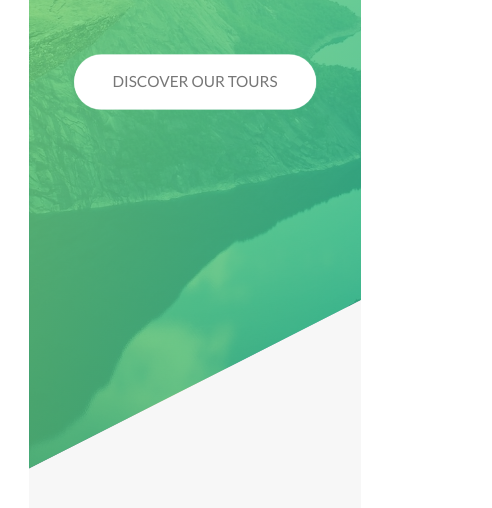
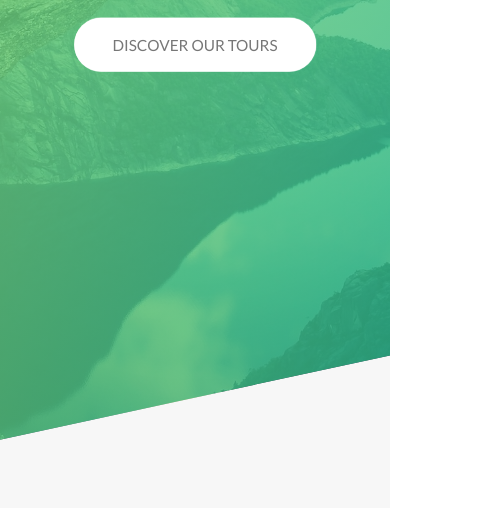
Before and after one commit to huymichael/Front-End-Practice, a website: page Natours/index.html in a window 390 px wide. Shown: the part 362-870 px from the top of the page, 492 px wide, since content can reach past the window. Drawn offline with Linux system fonts and the light colour scheme.

Commit message:
implement media query

```diff
--- a/Natours/sass/abstracts/_variables.scss
+++ b/Natours/sass/abstracts/_variables.scss
@@ -23,4 +23,5 @@ $default-font-size: 1.6rem;
 //GRID
 $grid-width: 114rem;
 $gutter-vertical: 8rem;
+$gutter-vertical-small: 6rem;
 $gutter-horizontal: 6rem;
--- a/Natours/sass/base/_base.scss
+++ b/Natours/sass/base/_base.scss
@@ -21,6 +21,10 @@ html {
 }
 
 body {
+  padding: 3rem;
+  box-sizing: border-box;
 
-  box-sizing: border-box;
+  @include respond(tab-port) {
+    padding: 0;
+  }
 }
--- a/Natours/sass/base/_typography.scss
+++ b/Natours/sass/base/_typography.scss
@@ -4,7 +4,6 @@ body {
   font-weight: 400;
   line-height: 1.7;
   color: $color-grey-dark;
-  padding: 3rem;
 }
 
 .heading-primary {
@@ -21,6 +20,10 @@ body {
     animation-name: moveInLeft;
     animation-duration: 1s;
     animation-timing-function: ease-out;
+    @include respond(phone) {
+      letter-spacing: 1rem;
+      font-size: 5rem;
+    }
   }
 
   &--sub {
@@ -31,6 +34,9 @@ body {
     animation-name: moveInRight;
     animation-duration: 1s;
     animation-timing-function: ease-out;
+    @include respond(phone) {
+      letter-spacing: .5rem;
+    }
   }
 }
 
@@ -44,6 +50,12 @@ body {
   color: transparent;
   letter-spacing: .2rem;
   transition: all .2s;
+  @include respond(tab-port) {
+    font-size: 3rem;
+  }
+  @include respond(phone) {
+    font-size: 2.5rem;
+  }
 
   &:hover {
     transform: skew(15deg, 2deg) scale(1.1);
--- a/Natours/sass/layout/_grid.scss
+++ b/Natours/sass/layout/_grid.scss
@@ -4,8 +4,14 @@
 
   &:not(:last-child) {
     margin-bottom: $gutter-vertical;
+    @include respond(tab-port) {
+      margin-bottom: $gutter-vertical-small;
+    }
   }
 
+  @include respond(tab-port) {
+    max-width: 50rem;
+  }
   @include claerfix;
 
   [class^="col-"] {
@@ -13,6 +19,14 @@
 
     &:not(:last-child) {
       margin-right: $gutter-horizontal;
+      @include respond(tab-port) {
+        margin-right: 0;
+        margin-bottom: $gutter-vertical-small;
+      }
+    }
+
+    @include respond(tab-port) {
+      width: 100% !important;
     }
   }
 
--- a/Natours/sass/layout/_header.scss
+++ b/Natours/sass/layout/_header.scss
@@ -7,7 +7,10 @@
   background-size: cover;
   background-position: top;
   clip-path: polygon(0 0, 100% 0, 100% 75vh, 0 100%);
+  @include respond(phone){
+    clip-path: polygon(0 0, 100% 0, 100% 85vh, 0 100%);
 
+  }
   &__logo-box {
     position: absolute;
     top: 4rem;
--- a/Natours/sass/layout/_navigation.scss
+++ b/Natours/sass/layout/_navigation.scss
@@ -14,6 +14,10 @@
     z-index: 2000;
     box-shadow: 0 1rem 3rem rgba($color-black, .2);
     text-align: center;
+    @include respond(tab-port) {
+      top: 4rem;
+      right: 4rem;
+    }
   }
 
   &__background {
@@ -26,6 +30,10 @@
     right: 6.5rem;
     z-index: 1000;
     transition: transform .8s cubic-bezier(0.86, 0, 0.07, 1);
+    @include respond(tab-port) {
+      top: 4.5rem;
+      right: 4.5rem;
+    }
   }
 
   &__nav {
```
Also changed, not shown: Natours/css/style.css.
